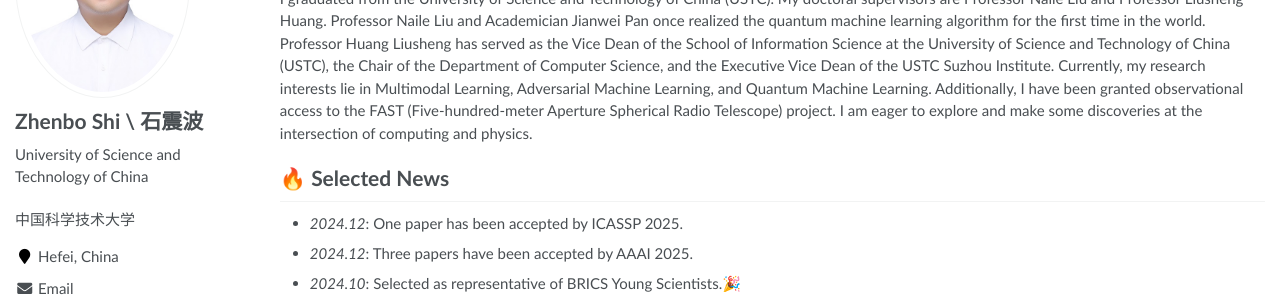
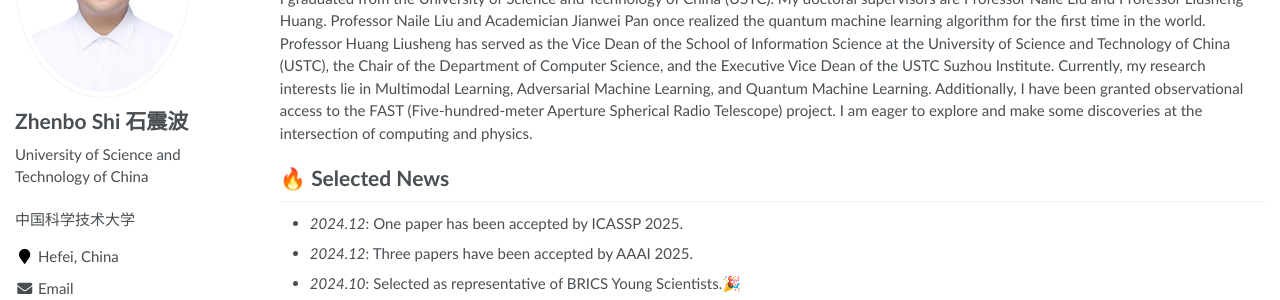
Before and after one commit to shizhenbo/shizhenbo.github.io, a Jekyll site: the page built from _pages/about.md, in a window 1280 px wide. Shown: the part 225-525 px from the top of the page. Built offline with Jekyll 4.4.1, drawn with Linux system fonts in a browser that asks for light colours.

```diff
--- a/_config.yml
+++ b/_config.yml
@@ -21,7 +21,7 @@ baidu_site_verification  :  # get baidu_site_verification from https://ziyuan.ba
 
 # Site Author
 author:
-  name             : "Zhenbo Shi \\ 石震波"
+  name             : "Zhenbo Shi     石震波"
   avatar           : "images/shizhenbo_compress.jpg"
   bio              : "University of Science and Technology of China"
   location         : "Hefei, China"
```
